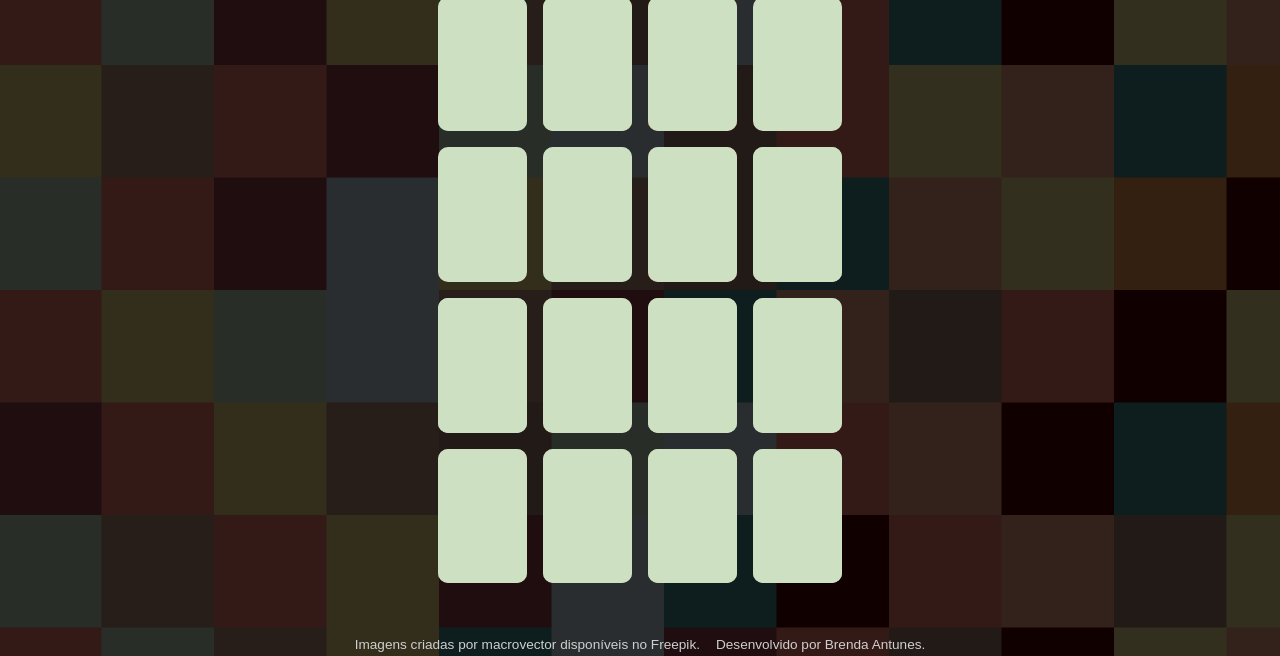
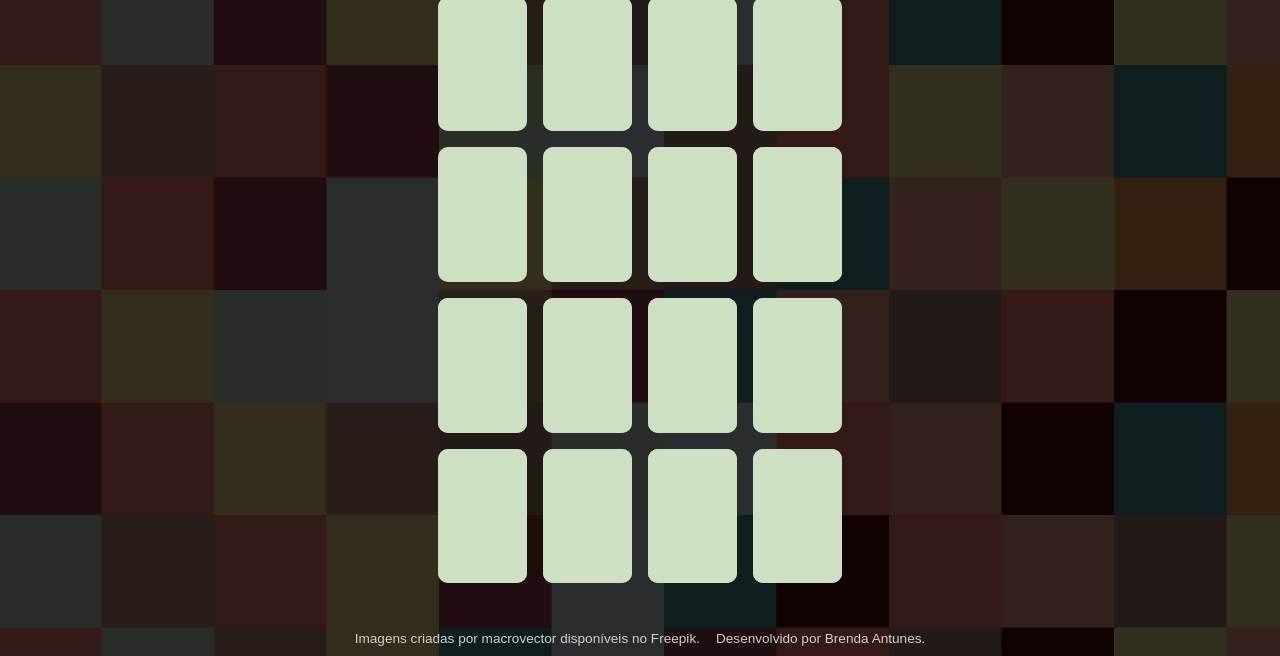
Before and after one commit to Brenda-A-S/Patinhas-Jogo-da-Memoria-JavaScript-CSS-HTML, a plain HTML site: page index.html in a window 1280 px wide. Shown: the part 144-800 px from the top of the page. Drawn offline with Linux system fonts and the light colour scheme; a web font is replaced by a local one.

Commit message:
style: alteração de espaçamentos

```diff
--- a/css/style.css
+++ b/css/style.css
@@ -110,10 +110,11 @@ img {
     width: 100%;
     display: flex;
     position: absolute;
-    bottom: .25rem;
+    bottom: .1rem;
     gap: 1rem;
     justify-content: center;
     z-index: -1;
+    padding: 0.5rem;
 }
 
 .credit {
```
